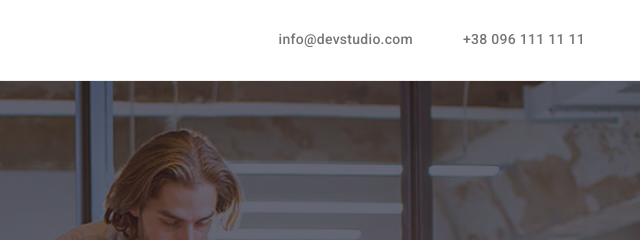
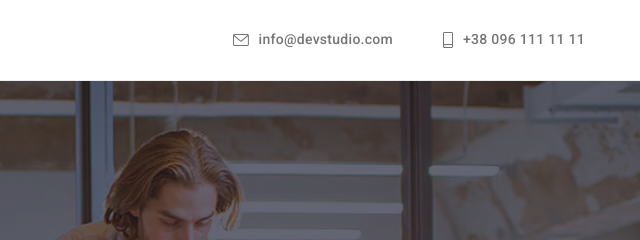
Before and after one commit to Volodymyr-Mospan/goit-markup-hw-04, a plain HTML site: page index.html in a window 1280 px wide. Shown: the top 240 px of the page, 640-1280 px from the left. Drawn offline with nearby package versions, Linux system fonts and the light colour scheme.

Commit message:
adds svg icon to com-link

```diff
--- a/css/styles.css
+++ b/css/styles.css
@@ -153,6 +153,8 @@ img {
 }
 
 .com-link .link {
+  display: flex;
+  align-items: center;
   padding-top: 32px;
   padding-bottom: 32px;
 
@@ -163,10 +165,30 @@ img {
   letter-spacing: 0.02em;
 }
 
+.com-link-icon {
+  margin-right: 10px;
+  fill: var(--primary-text-color);
+}
+.com-link-icon.envelope {
+  width: 16px;
+  height: 12px;
+}
+
+.com-link-icon.smartphone {
+  width: 10px;
+  height: 16px;
+}
+
 .com-link .link:hover,
 .com-link .link:focus {
   color: var(--accent-color);
 }
+
+.com-link .link:hover .com-link-icon,
+.com-link .link:focus .com-link-icon {
+  fill: var(--accent-color);
+}
+
 
 /* Заголовки */
 
--- a/index.html
+++ b/index.html
@@ -29,7 +29,7 @@
             >Web<span class="logo-part-head">Studio</span></a
           >
 
-          <ul class="site-nav list">
+          <ul class="site-nav">
             <li class="item">
               <a href="./index.html" class="link current">Студія</a>
             </li>
@@ -42,12 +42,20 @@
           </ul>
         </nav>
 
-        <ul class="com-link list">
+        <ul class="com-link">
           <li class="item">
-            <a href="mailto:info@devstudio.com" class="link">info@devstudio.com</a>
+            <a href="mailto:info@devstudio.com" class="link">
+              <svg class="com-link-icon envelope">
+                <use href="./images/icon.svg#icon-envelope"></use>
+              </svg>
+              info@devstudio.com</a>
           </li>
           <li class="item">
-            <a href="tel:+380961111111" class="link">+38 096 111 11 11</a>
+            <a href="tel:+380961111111" class="link">
+              <svg class="com-link-icon smartphone">
+                <use href="./images/icon.svg#icon-smartphone"></use>
+              </svg>
+              +38 096 111 11 11</a>
           </li>
         </ul>
       </div>
```
Also changed, not shown: images/icon.svg (added).
